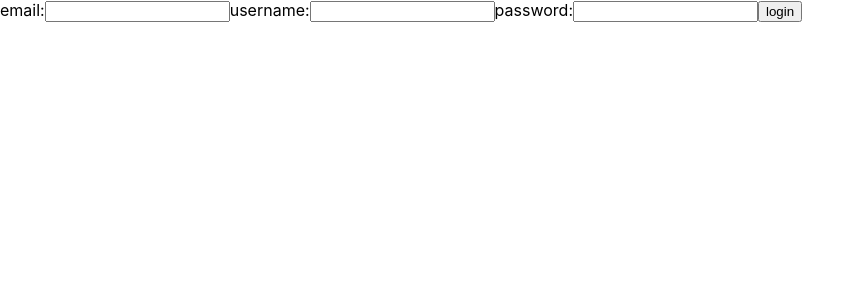
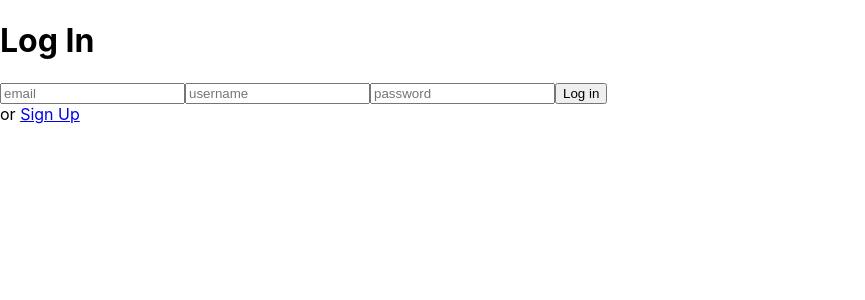
Before and after one commit to Mikelanne/wot-companion, a React (Create React App) app: page /login in a window 1280 px wide. Shown: the top 300 px of the page, without its empty margins (0-865 px from the left). Built offline with nearby package versions, Linux system fonts and the light colour scheme; no server answers; a web font is replaced by a local one.

Commit message:
adding sign up and log in forms

```diff
--- a/src/App.js
+++ b/src/App.js
@@ -19,6 +19,36 @@ export default class App extends Component {
     };
   }
 
+  componentDidMount(){
+    this.loginStatus()
+  }
+
+  handleLogin = (data) => {
+    this.setState({
+      isLoggedIn: true,
+      user: data.user
+    })
+  }
+
+  handleLogout = () => {
+    this.setState({
+      isLoggedIn: false,
+      user: {}
+    })
+  }
+
+  loginStatus = () => {
+    axios.get('http://localhost:3001/logged_in', {withCredentials: true})
+    .then(response => {
+      if (response.data.loggged_in) {
+        this.handleLogin(response)
+      } else {
+        this.handleLogout()
+      }
+    })
+    .catch(error => console.log('api errors', error))
+  }
+
   render() {
     return (
       <div>
--- a/src/components/auth/Login.js
+++ b/src/components/auth/Login.js
@@ -1,82 +1,64 @@
 import { Component } from "react";
 import axios from "axios";
+import {Link} from 'react-router-dom'
 
 export default class Login extends Component {
 
-    constructor(props){
+    constructor(props) {
         super(props);
-
         this.state = {
-            email: "",
-            username: "",
-            password: "",
-            loginErrors: ""
+            username: '',
+            email: '',
+            password: '',
+            errors: ''
         };
-
-        this.handleSubmit = this.handleSubmit.bind(this);
-        this.handleChange = this.handleChange.bind(this);
     }
 
-    handleChange(event){
+    handleChange = (event) => {
+        const {name, value} = event.target
         this.setState({
-            [event.target.name]: event.target.value
+            [name]: value
         })
-    }
+    };
 
-    handleSubmit(event){
-        axios.post("http://localhost:3001/sessions", {
-            user: {
-                email: this.state.email,
-                username: this.state.username,
-                password: this.state.password,
-            }
-        }, {withCredentials: true})
-        .then(response => {
-            console.log("handle submit", response)
-            if (response.data.logged_in) {
-                console.log("logged in in submit", response.data)
-                this.props.handleSuccessfulAuth(response.data);
-            } else {
-               console.log("didn't work")
-                    // this will need to be edited to actually do something
-                    // use registration error part of the state
-            }
-        })
-        .catch(error => {
-            console.log("error", error)
-        })
-        event.preventDefault();
-    }
+    handleSubmit = (event) => {
+        event.preventDefault()
+    };
 
-
-    render(){
-        return(
+    render() {
+        const {username, email, password} = this.state
+        return (
             <div>
-               <form onSubmit={this.handleSubmit}>
-                   <label>email:</label>
-                   <input
+                <h1>Log In</h1>
+                <form onSubmit={this.handleSubmit}>
+                    <input
+                        placeholder="email"
                         type="email"
                         name="email"
-                        value={this.state.email}
+                        value={email}
                         onChange={this.handleChange}
                     />
-                   <label>username:</label>
-                   <input
+                    <input
+                        placeholder="username"
                         type="text"
                         name="username"
-                        value={this.state.username}
+                        value={username}
                         onChange={this.handleChange}
                     />
-                   <label>password:</label>
-                   <input
+                    <input
+                        placeholder="password"
                         type="password"
                         name="password"
-                        value={this.state.password}
+                        value={password}
                         onChange={this.handleChange}
                     />
-                    <button type="submit">login</button>
-               </form>
+                    <button type="submit">Log in</button>
+                    <div>
+                        or <Link to='/signup'>Sign Up</Link>
+                    </div>
+                </form>
             </div>
         )
     }
+
 }
--- a/src/components/auth/Registration.js
+++ b/src/components/auth/Registration.js
@@ -3,88 +3,66 @@ import axios from "axios"
 
 export default class Registration extends Component {
 
-    constructor(props){
+    constructor(props) {
         super(props);
-
         this.state = {
-            email: "",
-            username: "",
-            password: "",
-            password_confirmation: "",
-            registrationErrors: ""
+            username: '',
+            email: '',
+            password: '',
+            password_confirmation: '',
+            errors: ''
         };
-
-        this.handleSubmit = this.handleSubmit.bind(this);
-        this.handleChange = this.handleChange.bind(this);
     }
 
-    handleChange(event){
+    handleChange = (event) => {
+        const {name, value} = event.target
         this.setState({
-            [event.target.name]: event.target.value
+            [name]: value
         })
-    }
+    };
 
-    handleSubmit(event){
-        axios.post("http://localhost:3001/registrations", {
-            user: {
-                email: this.state.email,
-                username: this.state.username,
-                password: this.state.password,
-                password_confirmation: this.state.password_confirmation
-            }
-        }, {withCredentials: true})
-        .then(response => {
-            console.log("resp from registration", response)
-            // if (response.data.status === 'created') {
-            //     this.props.handleSuccessfulAuth(response.data);
-            // } else {
-            //    console.log("didn't work")
-            //         // this will need to be edited to actually do something
-            //         // use registration error part of the state
-            // }
-        })
-        .catch(error => {
-            console.log("error", error)
-        })
-        event.preventDefault();
-    }
+    handleSubmit = (event) => {
+        event.preventDefault()
+    };
 
-
-    render(){
-        return(
+    render() {
+        const {username, email, password, password_confirmation} = this.state
+        return (
             <div>
-               <form onSubmit={this.handleSubmit}>
-                   <label>email:</label>
-                   <input
+                <h1>Sign up</h1>
+                <form onSubmit={this.handleSubmit}>
+                    <input
+                        placeholder="email"
                         type="email"
                         name="email"
-                        value={this.state.email}
+                        value={email}
                         onChange={this.handleChange}
                     />
-                   <label>username:</label>
-                   <input
+                    <input
+                        placeholder="username"
                         type="text"
                         name="username"
-                        value={this.state.username}
+                        value={username}
                         onChange={this.handleChange}
                     />
-                   <label>password:</label>
-                   <input
+                    <input
+                        placeholder="password"
                         type="password"
                         name="password"
-                        value={this.state.password}
+                        value={password}
                         onChange={this.handleChange}
                     />
-                    <label>confirm password:</label>
                     <input
+                        placeholder="password_confirmation"
                         type="password"
                         name="password_confirmation"
-                        value={this.state.password_confirmation}
+                        value={password_confirmation}
                         onChange={this.handleChange}
                     />
-                    <button type="submit">Sign Up</button>
-               </form>
+                    <button type="submit">Log in</button>
+                </form>
             </div>
         )
     }
+
 }
--- a/src/components/dashboard.js
+++ b/src/components/dashboard.js
@@ -4,7 +4,6 @@ const Dashboard = (props) => {
     return (
         <div>
             <h1>Dashboard</h1>
-            <h2>Status: {props.loggedInStatus} </h2>
         </div>
     )
 }
--- a/src/components/home.js
+++ b/src/components/home.js
@@ -1,33 +1,14 @@
-import { Component } from "react"
-import Login from "./auth/Login";
-import Registration from "./auth/Registration"
+import React from 'react';
+import {Link} from 'react-router-dom'
 
-export default class Home extends Component {
-
-    constructor(props) {
-        super(props);
-
-        this.handleSuccessfulAuth = this.handleSuccessfulAuth.bind(this);
-    }
-
-    handleSuccessfulAuth(data){
-        // update parent component
-        console.log("handle successful auth", data)
-        this.props.handleLogin(data);
-        this.props.history.push("/dashboard")
-    }
-
-    render() {
-        return (
-            <div>
-                <h1>Welcome to your Wheel of Time Companion</h1>
-                <h3>This is your spoiler free companion to Robert Jordan's Wheel of Time series.</h3>
-                <h1>Status: {this.props.loggedInStatus}</h1>
-                <Registration handleSuccessfulAuth={this.handleSuccessfulAuth}/>
-                <Login handleSuccessfulAuth={this.handleSuccessfulAuth}/>
-            </div>
-        )
-    }
+const Home = () => {
+    return (
+        <div>
+            <Link to='/login'>Log In</Link>
+            <br></br>
+            <Link to='/signup'>Sign Up</Link>
+        </div>
+    )
 }
 
-{/*Home screen will have a Welcome, a little info, a form to log in and a link directing you to the sign up route*/}
+export default Home
```
